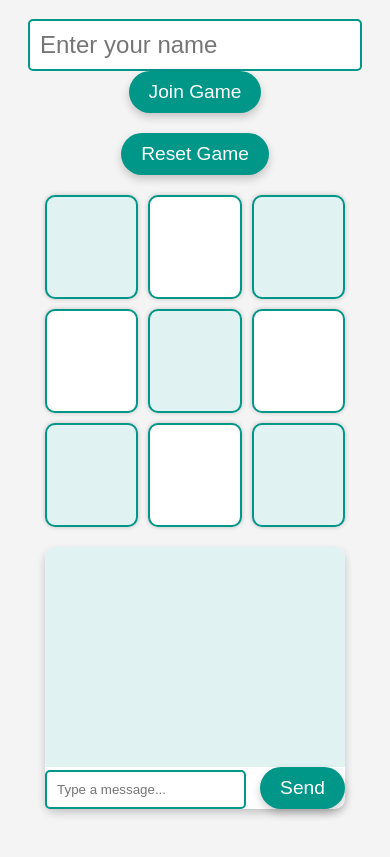
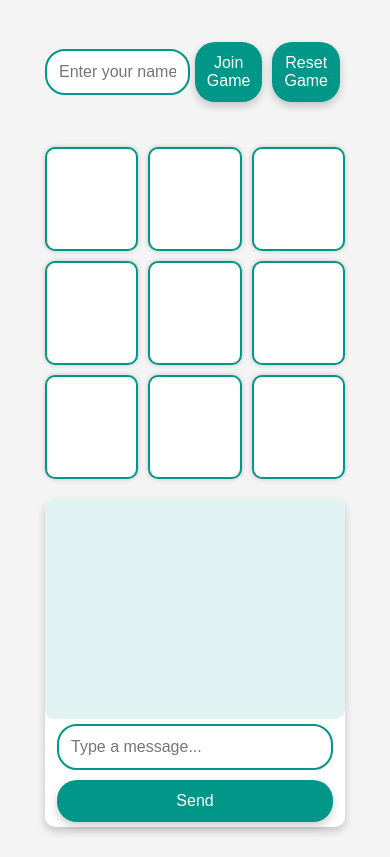
Before and after one commit to abutler911/tic-tac-toe, a website: page public/index.html in a window 390 px wide. Shown: the part 90-947 px from the top of the page. Drawn offline with nearby package versions, Linux system fonts and the light colour scheme; no server answers.

Commit message:
working on the chat

```diff
--- a/public/index.html
+++ b/public/index.html
@@ -12,12 +12,16 @@
   </head>
   <body>
     <h1>Tic-Tac-Toe Online!</h1>
-    <form id="nameForm">
-      <input type="text" id="nameInput" placeholder="Enter your name" />
-      <button type="submit">Join Game</button>
+    <form action="submit" id="nameForm">
+      <div id="form-container">
+        <input type="text" id="nameInput" placeholder="Enter your name" />
+        <div id="button-container">
+          <button type="submit">Join Game</button>
+          <button id="reset-button">Reset Game</button>
+        </div>
+      </div>
     </form>
     <div id="gameInfo"></div>
-    <button id="reset-button">Reset Game</button>
     <div id="tic-tac-toe-board">
       <div class="cell" data-cell-index="0"></div>
       <div class="cell" data-cell-index="1"></div>
@@ -31,7 +35,7 @@
     </div>
     <div id="chat-container">
       <div id="chat-window"></div>
-      <div class="chat-controls">
+      <div class="chat-interface">
         <input type="text" id="chat-input" placeholder="Type a message..." />
         <button id="send-button">Send</button>
       </div>
--- a/public/style.css
+++ b/public/style.css
@@ -10,53 +10,46 @@ body {
 
 h1 {
   color: #009688;
+  margin-bottom: 15px;
 }
 
+#form-container,
+#button-container,
 #nameForm {
-  margin-bottom: 20px;
-}
-#nameInput {
-  padding: 10px;
-  border: 2px solid #009688;
-  border-radius: 5px;
-
-  font-size: 1.5em;
-}
-#gameInfo {
-  margin-bottom: 20px;
-  color: #009688;
-  font-size: 1.2em;
+  margin: 20px auto;
+  display: flex;
+  /* flex-direction: column; */
+  align-items: center;
+  max-width: 300px;
 }
 
-input[type="text"] {
-  padding: 10px;
+#nameInput,
+#chat-input,
+button {
+  padding: 12px;
   border: 2px solid #009688;
-  border-radius: 5px;
-  margin-right: 10px;
+  border-radius: 20px;
+  margin: 5px 0;
+  font-size: 1em;
+  width: calc(100% - 24px);
+  box-sizing: border-box;
 }
 
 button {
   background-color: #009688;
   color: white;
   border: none;
-  padding: 10px 20px;
-  border-radius: 30px;
   cursor: pointer;
-  transition: all 0.3s ease;
-  font-size: 1.2em;
+  transition: background-color 0.3s ease;
   box-shadow: 0 4px 8px rgba(0, 0, 0, 0.2);
 }
 
 button:hover {
   background-color: #00796b;
-  box-shadow: 0 6px 12px rgba(0, 0, 0, 0.3);
-  transform: translateY(-2px);
 }
 
 button:active {
   background-color: #00695c;
-  box-shadow: 0 2px 4px rgba(0, 0, 0, 0.2);
-  transform: translateY(1px);
 }
 
 #tic-tac-toe-board {
@@ -85,51 +78,67 @@ button:active {
   background-color: #e0f2f1;
 }
 
-.cell:nth-child(odd) {
-  background-color: #e0f2f1;
-}
-
 #chat-container {
   max-width: 300px;
-  margin: 20px auto;
-  padding: 0;
+  margin: auto;
   background-color: #fff;
   border-radius: 10px;
   box-shadow: 0 4px 8px rgba(0, 0, 0, 0.2);
   display: flex;
   flex-direction: column;
 }
+
 #chat-window {
-  flex-grow: 1;
   overflow-y: auto;
+  background-color: #e0f2f1;
+  border-radius: 10px;
+  height: 200px;
   padding: 10px;
-  background-color: #e0f2f1;
-  border-top-left-radius: 10px;
-  border-top-right-radius: 10px;
   display: flex;
   flex-direction: column;
-  align-items: flex-start;
-  height: 200px;
 }
 
-/* Chat Bubble Styling */
-#chat-window .message {
+.message {
   padding: 8px 12px;
   border-radius: 15px;
   margin: 4px 0;
   max-width: 70%;
   word-wrap: break-word;
-  display: flex;
+  color: #fff;
+  font-size: 1em;
+  line-height: 1.5;
+  margin-bottom: 5px;
+  margin-top: 5px;
+  font-weight: 600;
 }
 
-#chat-window .user-message {
+.user-message {
   background-color: #00796b;
-  margin-left: 0;
-  margin-right: auto; /* Aligns user messages to the left */
+  align-self: flex-start;
 }
 
-#chat-window .response {
+.response {
   background-color: #009688;
-  margin-left: auto; /* Aligns responses to the right */
-  margin-right: 0;
+  align-self: flex-end;
 }
+
+#button-container {
+  display: flex;
+  justify-content: space-between;
+  align-items: center;
+  width: calc(100% - 24px); /* Adjust for padding and border */
+  margin: 5px 0;
+}
+
+#button-container button {
+  flex: 1; /* Allows buttons to grow equally */
+  margin: 0 5px; /* Adds space between the buttons */
+  width: auto; /* Override width set by general button style */
+}
+
+@media (max-width: 600px) {
+  #nameInput,
+  #button-container button {
+    width: 90%;
+  }
+}
```
